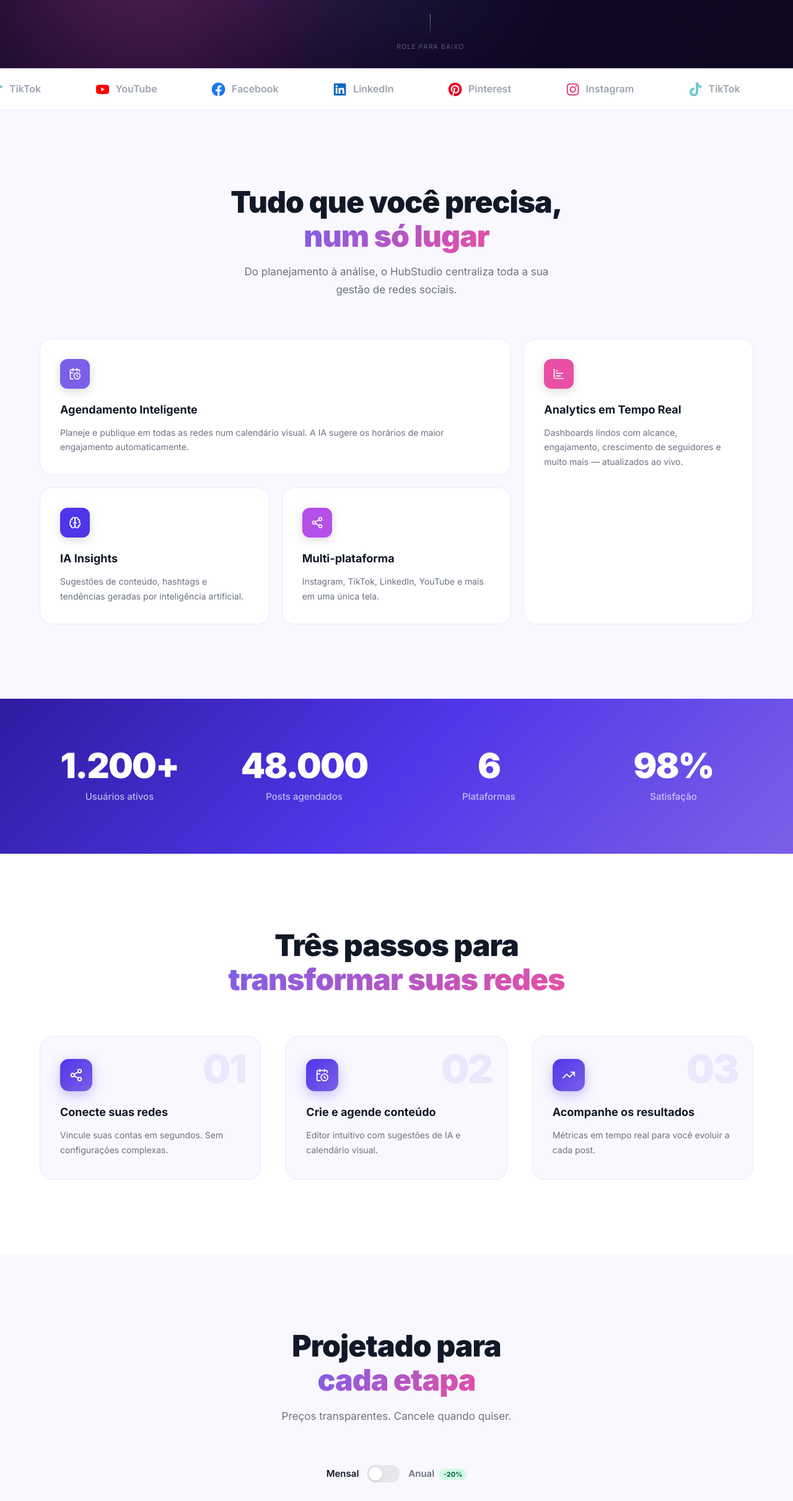
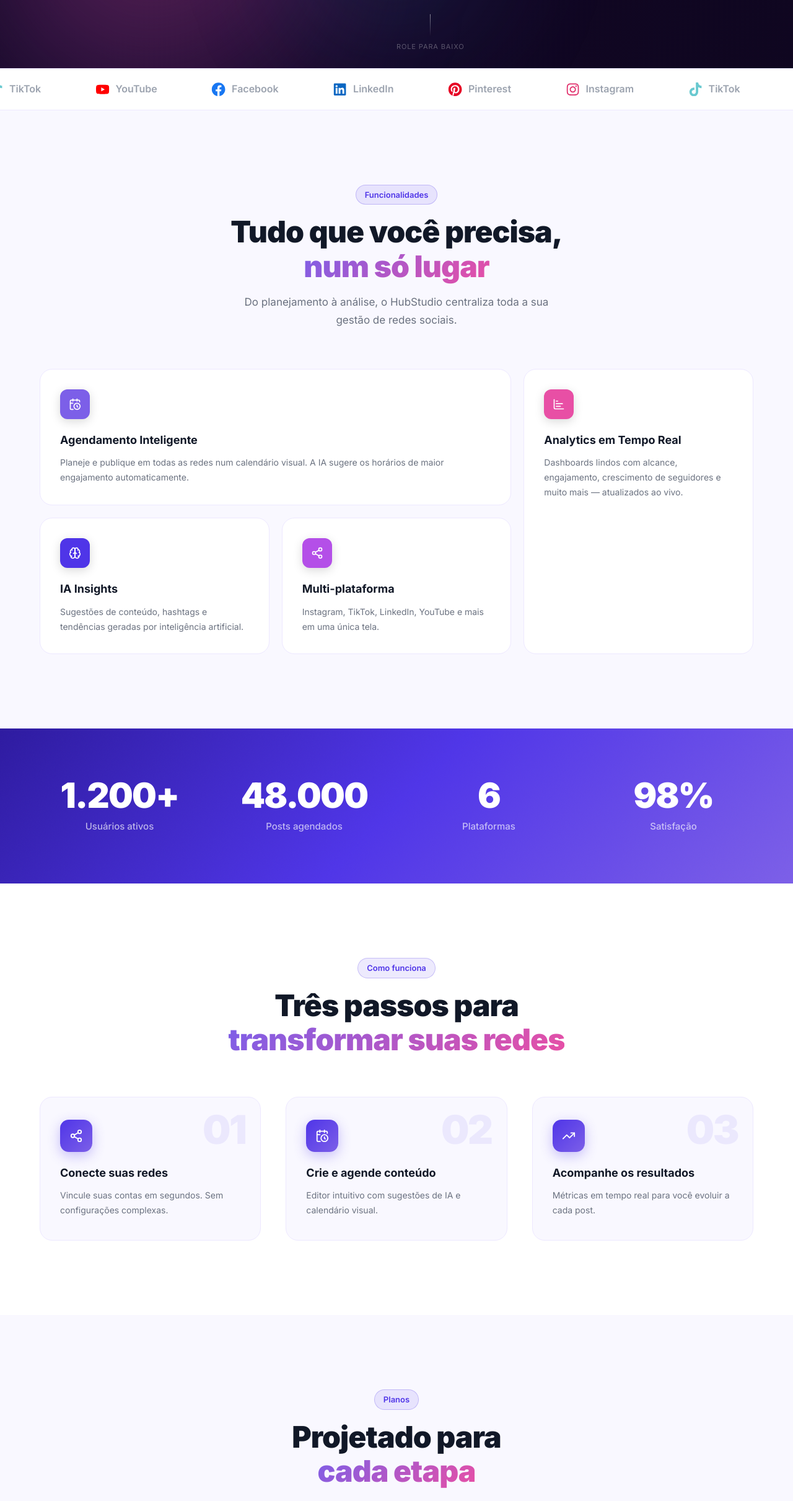
Before and after one commit to brenosemfreio/tcc, a React (Vite) app: page / in a window 1280 px wide. Shown: the part 690-3111 px from the top of the page at 62% size. Built offline with nearby package versions, Linux system fonts and the light colour scheme.

Commit message:
chore: auto sync [Claude]

```diff
--- a/src/pages/Landing/Landing.jsx
+++ b/src/pages/Landing/Landing.jsx
@@ -305,6 +305,7 @@ export default function Landing() {
             viewport={{ once: true, margin: '-80px' }}
             variants={{ visible: { transition: { staggerChildren: 0.1 } } }}
           >
+            <motion.span variants={fadeUp} className="l-badge l-badge--primary">Funcionalidades</motion.span>
             <motion.h2 variants={fadeUp}>
               Tudo que você precisa,<br /><span className="l-gradient-text">num só lugar</span>
             </motion.h2>
@@ -359,6 +360,7 @@ export default function Landing() {
             viewport={{ once: true, margin: '-80px' }}
             variants={{ visible: { transition: { staggerChildren: 0.1 } } }}
           >
+            <motion.span variants={fadeUp} className="l-badge l-badge--primary">Como funciona</motion.span>
             <motion.h2 variants={fadeUp}>
               Três passos para<br /><span className="l-gradient-text">transformar suas redes</span>
             </motion.h2>
@@ -398,6 +400,7 @@ export default function Landing() {
             viewport={{ once: true, margin: '-80px' }}
             variants={{ visible: { transition: { staggerChildren: 0.1 } } }}
           >
+            <motion.span variants={fadeUp} className="l-badge l-badge--primary">Planos</motion.span>
             <motion.h2 variants={fadeUp}>
               Projetado para<br /><span className="l-gradient-text">cada etapa</span>
             </motion.h2>
```
